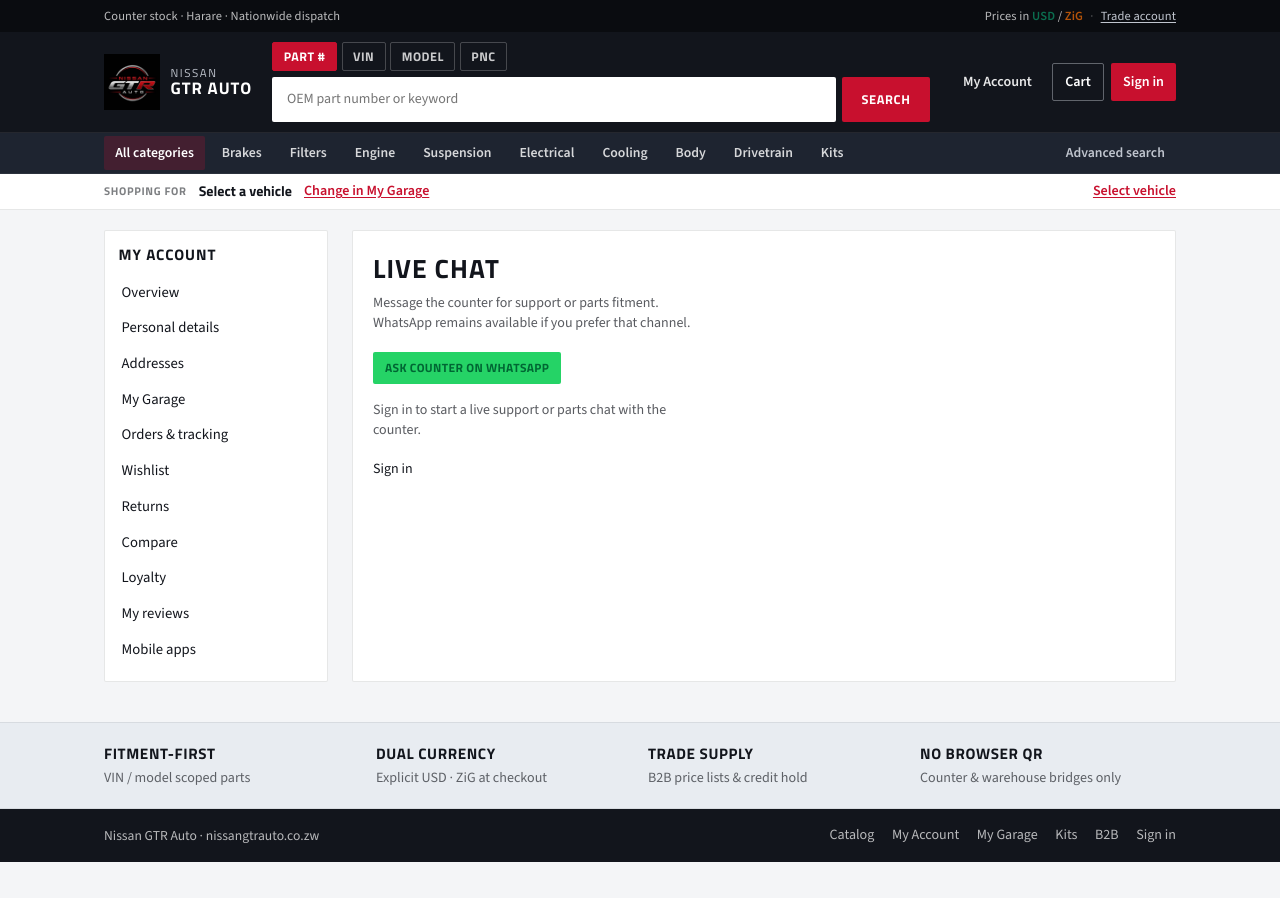
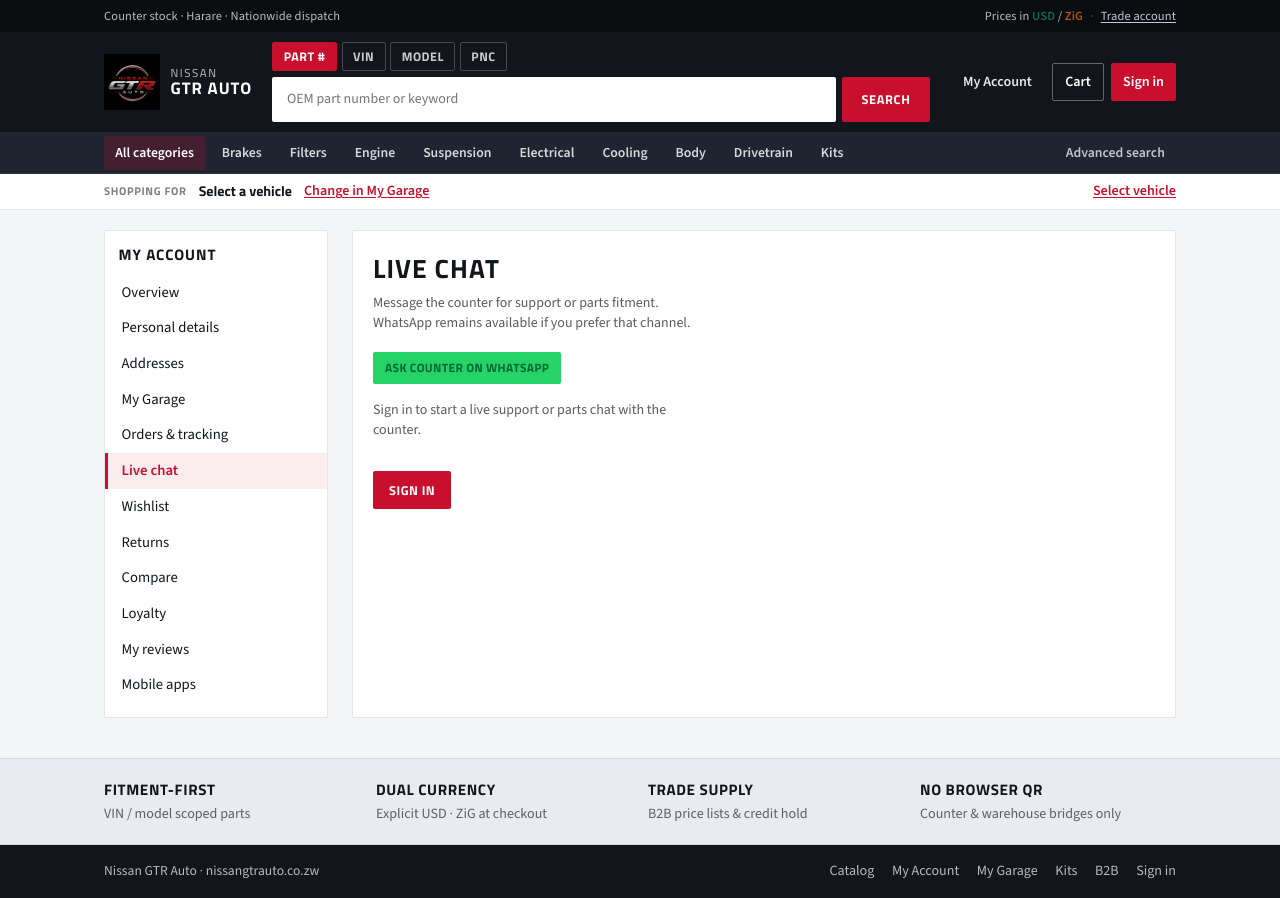
Before and after one commit to Vanguduza/Nissan-Gtr-Auto, a Next.js app in the folder apps/web/: page /account/chat in a window 1280 px wide. Before the commit the page ends 862 px from the top, so only its background shows below. Built offline with nearby package versions, Linux system fonts and the light colour scheme; no server answers.

Commit message:
auto-sync: 2026-07-25 09:12:27

```diff
--- a/apps/web/app/(account)/account/page.tsx
+++ b/apps/web/app/(account)/account/page.tsx
@@ -11,6 +11,7 @@ const cards = [
   { href: "/account/addresses", label: "Addresses", blurb: "Delivery & billing" },
   { href: "/account/garage", label: "My Garage", blurb: "Vehicles & fitment" },
   { href: "/account/orders", label: "Orders", blurb: "Status & tracking" },
+  { href: "/account/chat", label: "Live chat", blurb: "Support & parts" },
   { href: "/account/wishlist", label: "Wishlist", blurb: "Saved parts" },
   { href: "/account/returns", label: "Returns", blurb: "Quarantine path" },
   { href: "/account/compare", label: "Compare", blurb: "Side-by-side SKUs" },
--- a/apps/web/components/account-nav.tsx
+++ b/apps/web/components/account-nav.tsx
@@ -7,6 +7,7 @@ const nav = [
   { href: "/account/addresses", label: "Addresses" },
   { href: "/account/garage", label: "My Garage" },
   { href: "/account/orders", label: "Orders & tracking" },
+  { href: "/account/chat", label: "Live chat" },
   { href: "/account/wishlist", label: "Wishlist" },
   { href: "/account/returns", label: "Returns" },
   { href: "/account/compare", label: "Compare" },
--- a/apps/web/components/customer-chat-panel.tsx
+++ b/apps/web/components/customer-chat-panel.tsx
@@ -205,7 +205,7 @@ export function CustomerChatPanel() {
         </p>
         <Link
           href={`/login?next=${encodeURIComponent("/account/chat")}`}
-          className={accountStyles.primaryBtn}
+          className={accountStyles.btn}
         >
           Sign in
         </Link>
```
